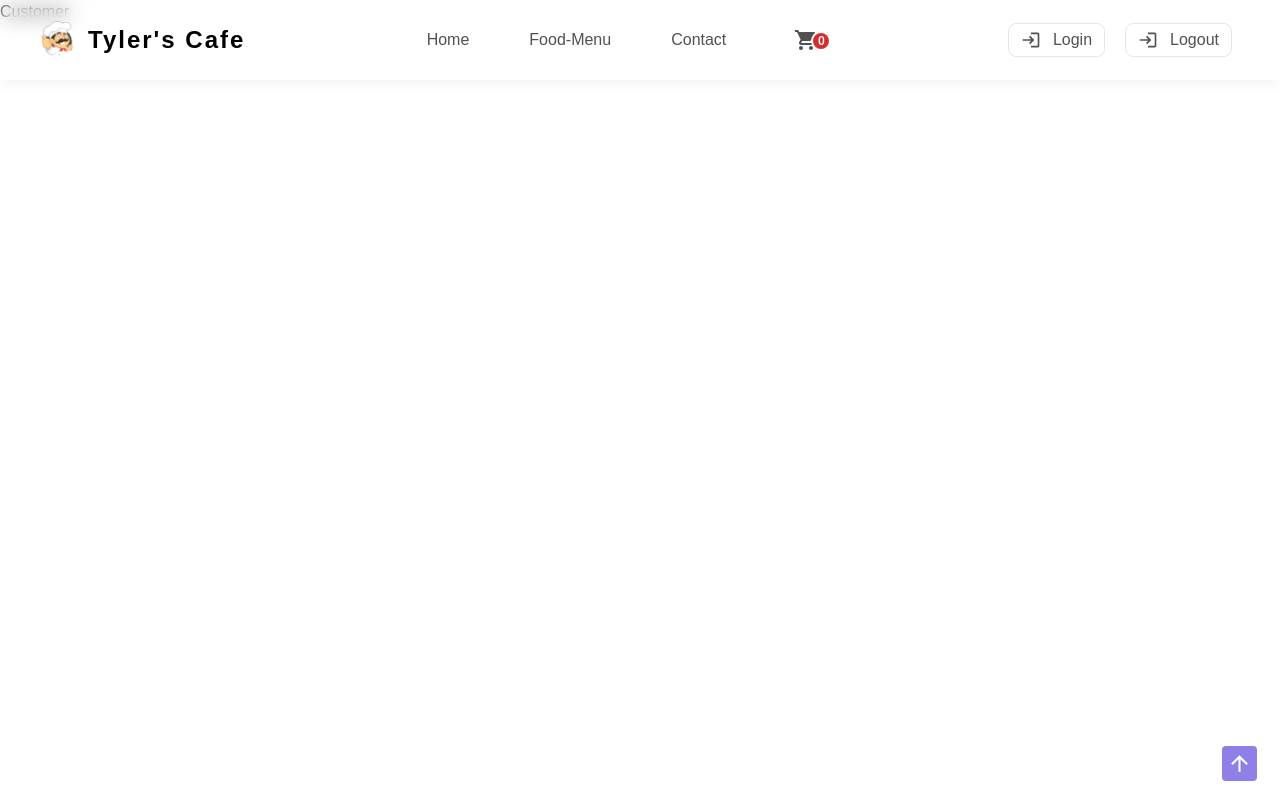
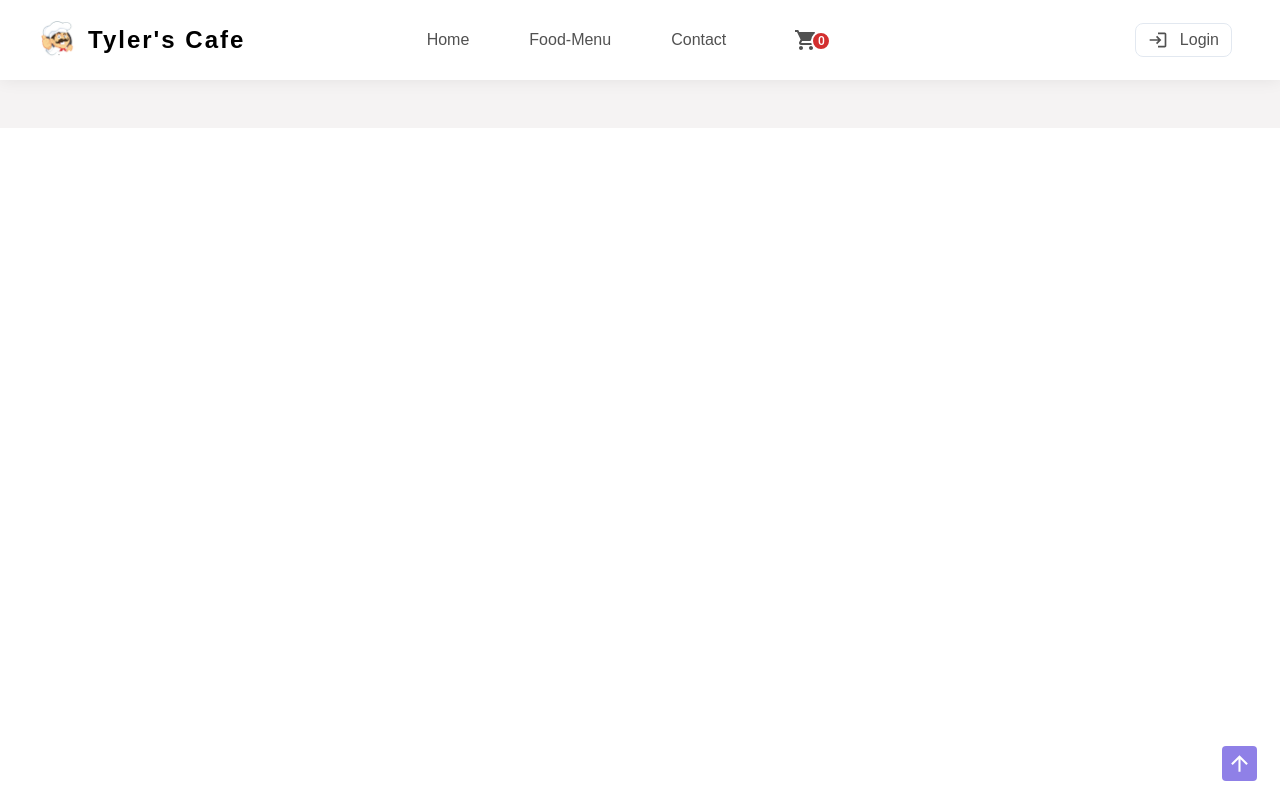
Before and after one commit to AshanSandeep06/Food-Shop-System, a React (Create React App) app in the folder frontend/: page / in a window 1280 px wide. Built offline with nearby package versions, Linux system fonts and the light colour scheme.

Commit message:
Content Updated

```diff
--- a/frontend/src/App.tsx
+++ b/frontend/src/App.tsx
@@ -15,9 +15,13 @@ const App = () => {
         <ArrowUpwardIcon />
       </a>
 
-      <Header buttons={["Login", "Logout"]} links={["home", "food-Menu", "contact"]}/>
+      {/* ========== Home Page ========== */}
+      {/* <Header buttons={["Login"]} links={["home", "food-Menu", "contact"]}/> */}
       {/* <Content /> */}
       {/* <Footer /> */}
+
+      {/* ========== Customer Page ========== */}
+      <Header buttons={["Login"]} links={["home", "food-Menu", "contact"]} />
       <Customer />
     </div>
   );
--- a/frontend/src/components/Customer/Customer.tsx
+++ b/frontend/src/components/Customer/Customer.tsx
@@ -1,7 +1,9 @@
 import React from "react";
 
 const Customer = () => {
-  return <div>Customer</div>;
+  return (
+    <main className="mt-20 grid grid-cols-1 md:grid-cols-2 gap-2 w-full py-6 px-10 bg-[#F5F3F3]"></main>
+  );
 };
 
 export default Customer;
```
